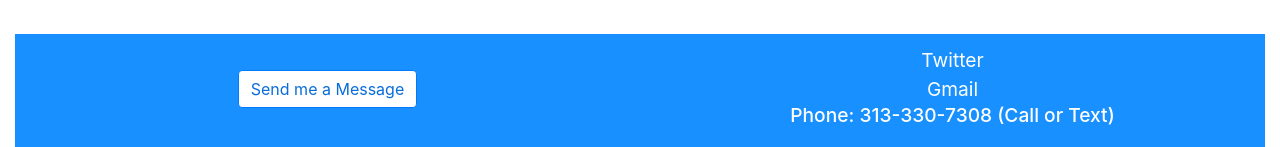
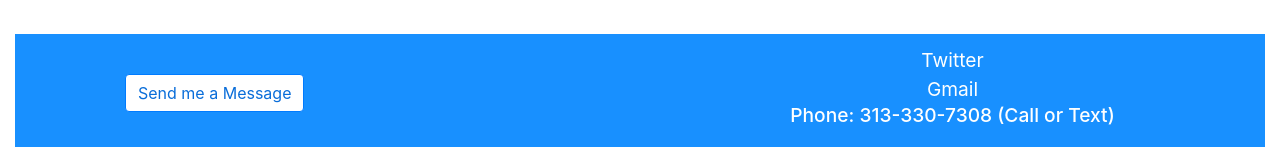
Before and after one commit to carlsachs/BootstrapPort, a React (Create React App) app in the folder portfolio/: page /about in a window 1280 px wide. Shown: the part 2613-2760 px from the top of the page. Built offline with nearby package versions, Linux system fonts and the light colour scheme.

Commit message:
multiple other improvements to footer

```diff
--- a/portfolio/src/components/Footer.css
+++ b/portfolio/src/components/Footer.css
@@ -13,9 +13,12 @@
 }
 
 .footerRow {
-    justify-content: center;
+    /* justify-content: center;
     margin-top: 3%;
-    margin-bottom: 3%;
+    margin-bottom: 3%; */
+    position: absolute;
+    top: 35%;
+    left: 20%;
 }
 
 .linked {
```
